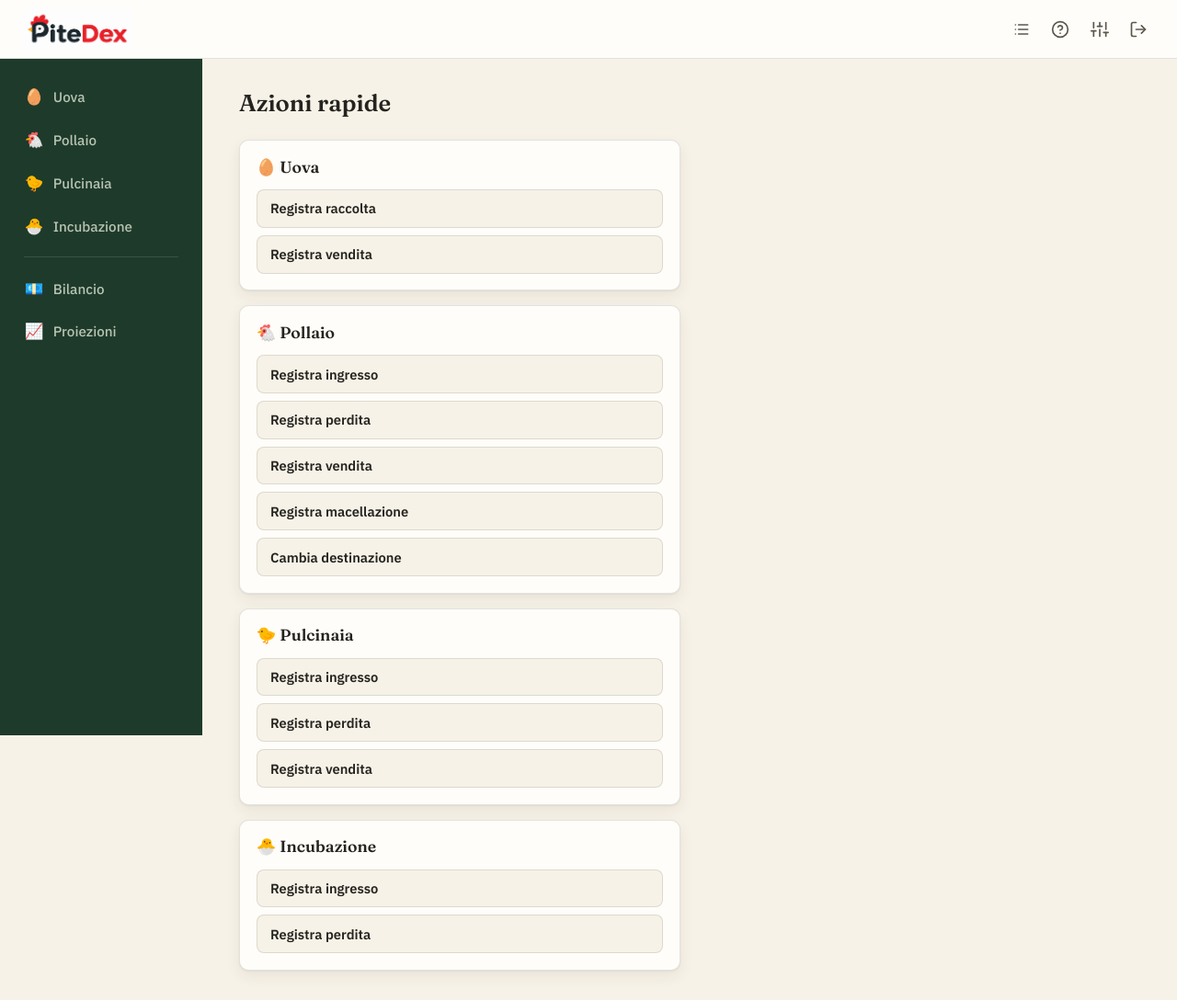
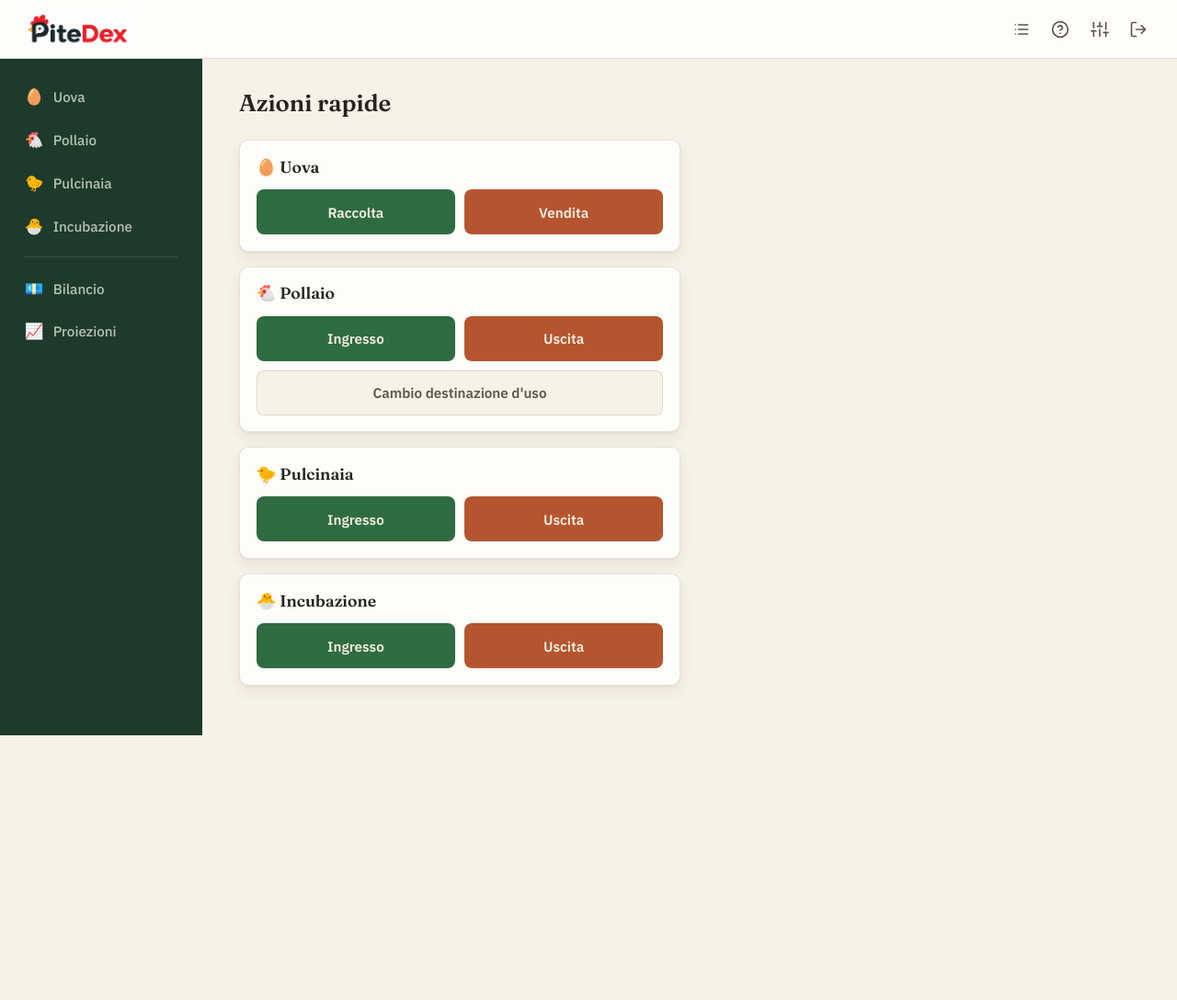
Before and after one commit to ncldlbn/pitedex, a Flask app: page / in a window 1280 px wide. Shown: the whole page at 92% size. After the commit the page ends 800 px from the top, so only its background shows below. Run offline with Flask 3, Linux system fonts and the light colour scheme; the visitor is signed in with stand-in values (Sample User, id 1); data comes from the database, SQL or seed files in the repository.

Commit message:
Consolida Uscita in un unico pulsante/pagina con selettore Tipo
Ogni box di Azioni rapide ha ora due pulsanti affiancati, colorati
(verde per l'ingresso, terracotta per l'uscita) invece di una voce
per tipo di uscita: Ingresso/Uscita per Pollaio, Pulcinaia e
Incubazione, Raccolta/Vendita per Uova. Il Pollaio mantiene sotto un
terzo pulsante rettangolare grigio a tutta larghezza per "Cambio
destinazione d'uso".

/pollaio/uscita e /pulcinaia/uscita tornano ad essere un'unica pagina
(non più una per tipo): il campo "Tipo" è visibile in cima al form e
pilota via JS quali campi mostrare (destinazione, prezzo di vendita) e
quali gruppi proporre, riaggiornando la cascata di select ad ogni
cambio. initCascataGruppo ora sostituisce i <select> con un clone
prima di reinizializzarli, per non accumulare listener quando viene
richiamata più volte sulla stessa pagina.

Co-Authored-By: Claude Sonnet 5 <noreply@anthropic.com>

```diff
--- a/app.py
+++ b/app.py
@@ -37,46 +37,39 @@ RAZZE_SEED = ["ISA Brown", "Australorp", "Plymouth Rock", "Pepoi", "Moroseta / S
 AZIONI_RAPIDE = {
     "uova": {
         "icona": "🥚", "nome": "Uova",
-        "azioni": [
-            {"etichetta": "Registra raccolta", "endpoint": "registro_uova_raccolta"},
-            {"etichetta": "Registra vendita", "endpoint": "registro_uova_vendita"},
-        ],
+        "ingresso": {"etichetta": "Raccolta", "endpoint": "registro_uova_raccolta"},
+        "uscita": {"etichetta": "Vendita", "endpoint": "registro_uova_vendita"},
     },
     "pollaio": {
         "icona": "🐔", "nome": "Pollaio",
-        "azioni": [
-            {"etichetta": "Registra ingresso", "endpoint": "pollaio_nuova"},
-            {"etichetta": "Registra perdita", "endpoint": "pollaio_uscita", "params": {"tipo": "perdita"}},
-            {"etichetta": "Registra vendita", "endpoint": "pollaio_uscita", "params": {"tipo": "vendita"}},
-            {"etichetta": "Registra macellazione", "endpoint": "pollaio_uscita", "params": {"tipo": "macellazione"}},
-            {"etichetta": "Cambia destinazione", "endpoint": "pollaio_cambio_destinazione"},
-        ],
+        "ingresso": {"etichetta": "Ingresso", "endpoint": "pollaio_nuova"},
+        "uscita": {"etichetta": "Uscita", "endpoint": "pollaio_uscita"},
+        "extra": {"etichetta": "Cambio destinazione d'uso", "endpoint": "pollaio_cambio_destinazione"},
     },
     "pulcinaia": {
         "icona": "🐤", "nome": "Pulcinaia",
-        "azioni": [
-            {"etichetta": "Registra ingresso", "endpoint": "pulcinaia_nuova"},
-            {"etichetta": "Registra perdita", "endpoint": "pulcinaia_uscita", "params": {"tipo": "perdita"}},
-            {"etichetta": "Registra vendita", "endpoint": "pulcinaia_uscita", "params": {"tipo": "vendita"}},
-        ],
+        "ingresso": {"etichetta": "Ingresso", "endpoint": "pulcinaia_nuova"},
+        "uscita": {"etichetta": "Uscita", "endpoint": "pulcinaia_uscita"},
     },
     "incubazione": {
         "icona": "🐣", "nome": "Incubazione",
-        "azioni": [
-            {"etichetta": "Registra ingresso", "endpoint": "incubazione_nuova"},
-            {"etichetta": "Registra perdita", "endpoint": "incubazione_perdita"},
-        ],
+        "ingresso": {"etichetta": "Ingresso", "endpoint": "incubazione_nuova"},
+        "uscita": {"etichetta": "Uscita", "endpoint": "incubazione_perdita"},
     },
 }
 
 
 def _azioni_rapide_gruppo(chiave):
     info = AZIONI_RAPIDE[chiave]
-    azioni = [
-        {"etichetta": a["etichetta"], "url": url_for(a["endpoint"], **a.get("params", {}))}
-        for a in info["azioni"]
-    ]
-    return {"chiave": chiave, "icona": info["icona"], "nome": info["nome"], "azioni": azioni}
+
+    def azione(a):
+        return {"etichetta": a["etichetta"], "url": url_for(a["endpoint"], **a.get("params", {}))}
+
+    return {
+        "chiave": chiave, "icona": info["icona"], "nome": info["nome"],
+        "ingresso": azione(info["ingresso"]), "uscita": azione(info["uscita"]),
+        "extra": azione(info["extra"]) if "extra" in info else None,
+    }
 
 
 app = Flask(__name__)
@@ -575,12 +568,13 @@ def pulcinaia_nuova():
     )
 
 
-@app.route("/pulcinaia/uscita/<tipo>", methods=["GET", "POST"])
-def pulcinaia_uscita(tipo):
-    if tipo not in TIPI_USCITA_PULCINAIA:
-        abort(404)
+@app.route("/pulcinaia/uscita", methods=["GET", "POST"])
+def pulcinaia_uscita():
     db = get_db()
     if request.method == "POST":
+        tipo = request.form["tipo"]
+        if tipo not in TIPI_USCITA_PULCINAIA:
+            abort(404)
         razza_id = int(request.form["razza_id"])
         data_nascita = request.form["data_nascita"]
         pool = _pulcinaia_pool(db, razza_id, data_nascita)
@@ -605,7 +599,7 @@ def pulcinaia_uscita(tipo):
         return redirect(url_for("pulcinaia_lista"))
 
     return render_template(
-        "pulcinaia_uscita.html", tipo=tipo, tipo_label=TIPI_USCITA_PULCINAIA[tipo],
+        "pulcinaia_uscita.html", tipi=TIPI_USCITA_PULCINAIA,
         gruppi_pulcinaia=pulcinaia_disponibili(db),
     )
 
@@ -704,15 +698,13 @@ def _pollaio_pool_dal_form(db, form):
     )
 
 
-DESTINAZIONE_PER_TIPO_USCITA_POLLAIO = {"vendita": "rivendita", "macellazione": "carne"}
-
-
-@app.route("/pollaio/uscita/<tipo>", methods=["GET", "POST"])
-def pollaio_uscita(tipo):
-    if tipo not in TIPI_USCITA_POLLAIO:
-        abort(404)
+@app.route("/pollaio/uscita", methods=["GET", "POST"])
+def pollaio_uscita():
     db = get_db()
     if request.method == "POST":
+        tipo = request.form["tipo"]
+        if tipo not in TIPI_USCITA_POLLAIO:
+            abort(404)
         pool = _pollaio_pool_dal_form(db, request.form)
         numero_capi = int(request.form["numero_capi"] or 1)
 
@@ -736,11 +728,9 @@ def pollaio_uscita(tipo):
         flash(f"Registrata {TIPI_USCITA_POLLAIO[tipo].lower()}: {numero_capi} capi")
         return redirect(url_for("pollaio_lista"))
 
-    con_destinazione = tipo not in DESTINAZIONE_PER_TIPO_USCITA_POLLAIO
-    gruppi = pollaio_disponibili(db, destinazione=DESTINAZIONE_PER_TIPO_USCITA_POLLAIO.get(tipo))
     return render_template(
-        "pollaio_uscita.html", tipo=tipo, tipo_label=TIPI_USCITA_POLLAIO[tipo],
-        con_destinazione=con_destinazione, gruppi_pollaio=[dict(g) for g in gruppi],
+        "pollaio_uscita.html", tipi=TIPI_USCITA_POLLAIO,
+        gruppi_pollaio=[dict(g) for g in pollaio_disponibili(db)],
         destinazioni=DESTINAZIONI,
     )
 
--- a/static/style.css
+++ b/static/style.css
@@ -11,6 +11,8 @@
     --text-on-dark-muted: #b9c4b3;
     --accent: #2f6b41;
     --accent-hover: #24552f;
+    --accent-uscita: #b5552f;
+    --accent-uscita-hover: #954527;
     --border: rgba(36, 35, 31, 0.12);
     --badge-bg: #e4efe1;
     --badge-text: #1e3a2b;
@@ -579,29 +581,52 @@ button:hover {
     margin: 0 0 0.9rem;
 }
 
-.azioni-lista {
-    display: flex;
-    flex-direction: column;
-    gap: 0.5rem;
+.azioni-coppia {
+    display: grid;
+    grid-template-columns: 1fr 1fr;
+    gap: 0.6rem;
 }
 
 .azione-voce {
     display: block;
-    padding: 0.65rem 0.9rem;
-    background: var(--bg-page);
-    border: 1px solid var(--border);
+    text-align: center;
+    padding: 0.85rem 0.9rem;
+    border: 1px solid transparent;
     border-radius: 8px;
-    color: var(--text-primary);
     text-decoration: none;
     font-weight: 600;
-    font-size: 0.92rem;
-    transition: background 0.15s ease, border-color 0.15s ease, color 0.15s ease;
+    font-size: 0.95rem;
+    transition: background 0.15s ease, border-color 0.15s ease;
 }
 
-.azione-voce:hover {
+.azione-ingresso {
+    background: var(--accent);
+    color: var(--text-on-dark);
+}
+
+.azione-ingresso:hover {
+    background: var(--accent-hover);
+}
+
+.azione-uscita {
+    background: var(--accent-uscita);
+    color: var(--text-on-dark);
+}
+
+.azione-uscita:hover {
+    background: var(--accent-uscita-hover);
+}
+
+.azione-extra {
+    margin-top: 0.6rem;
+    background: var(--bg-page);
+    border-color: var(--border);
+    color: var(--text-secondary);
+}
+
+.azione-extra:hover {
     background: var(--badge-bg);
-    border-color: var(--accent);
-    color: var(--accent);
+    color: var(--text-primary);
 }
 
 /* Login */
--- a/templates/_macros.html
+++ b/templates/_macros.html
@@ -32,19 +32,17 @@
 </script>
 {% endmacro %}
 
-{% macro azioni_lista(azioni) %}
-<div class="azioni-lista">
-    {% for azione in azioni %}
-    <a class="azione-voce" href="{{ azione.url }}">{{ azione.etichetta }}</a>
-    {% endfor %}
-</div>
-{% endmacro %}
-
 {% macro azioni_box(gruppo) %}
 <div class="azioni-box">
     <div class="azioni-box-titolo">
         <span aria-hidden="true">{{ gruppo.icona }}</span> {{ gruppo.nome }}
     </div>
-    {{ azioni_lista(gruppo.azioni) }}
+    <div class="azioni-coppia">
+        <a class="azione-voce azione-ingresso" href="{{ gruppo.ingresso.url }}">{{ gruppo.ingresso.etichetta }}</a>
+        <a class="azione-voce azione-uscita" href="{{ gruppo.uscita.url }}">{{ gruppo.uscita.etichetta }}</a>
+    </div>
+    {% if gruppo.extra %}
+    <a class="azione-voce azione-extra" href="{{ gruppo.extra.url }}">{{ gruppo.extra.etichetta }}</a>
+    {% endif %}
 </div>
 {% endmacro %}
```
Also changed, not shown: static/pollaio-cascata.js (+15 -4 lines), templates/pollaio_uscita.html (+31 -12 lines), templates/pulcinaia_uscita.html (+20 -7 lines).
